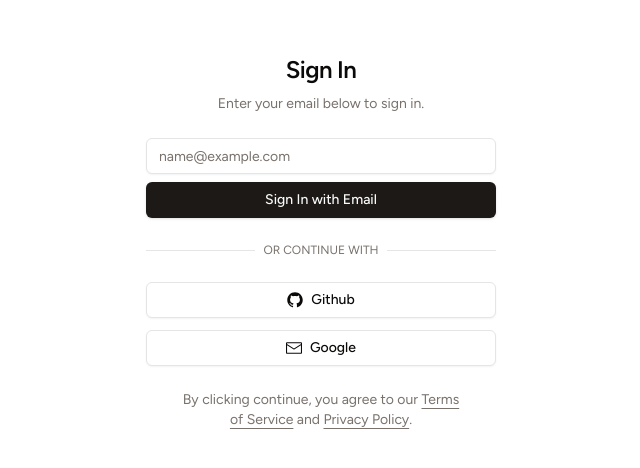
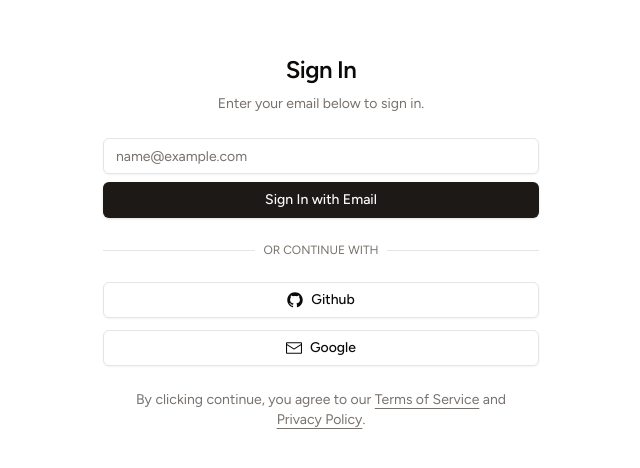
Before and after one commit to maxhannan/foreignKey, a Next.js app: page /auth/signin in a window 1280 px wide. Shown: the part 158-626 px from the top of the page, without its empty margins (319-959 px from the left). Built offline with nearby package versions, Linux system fonts and the light colour scheme; no server answers.

Commit message:
sign in p[afge

```diff
--- a/app/auth/signin/page.tsx
+++ b/app/auth/signin/page.tsx
@@ -20,7 +20,7 @@
   const isLoading = false;
   if (session) return redirect("/app");
   return (
-    <div className="mx-auto flex w-full flex-col justify-center space-y-6 sm:w-[350px]">
+    <div className="mx-auto flex w-full flex-col justify-center space-y-6 container sm:w-[500px]">
       <div className="flex flex-col space-y-2 text-center">
         <h1 className="text-2xl font-semibold tracking-tight">Sign In</h1>
         <p className="text-sm text-muted-foreground">
```
